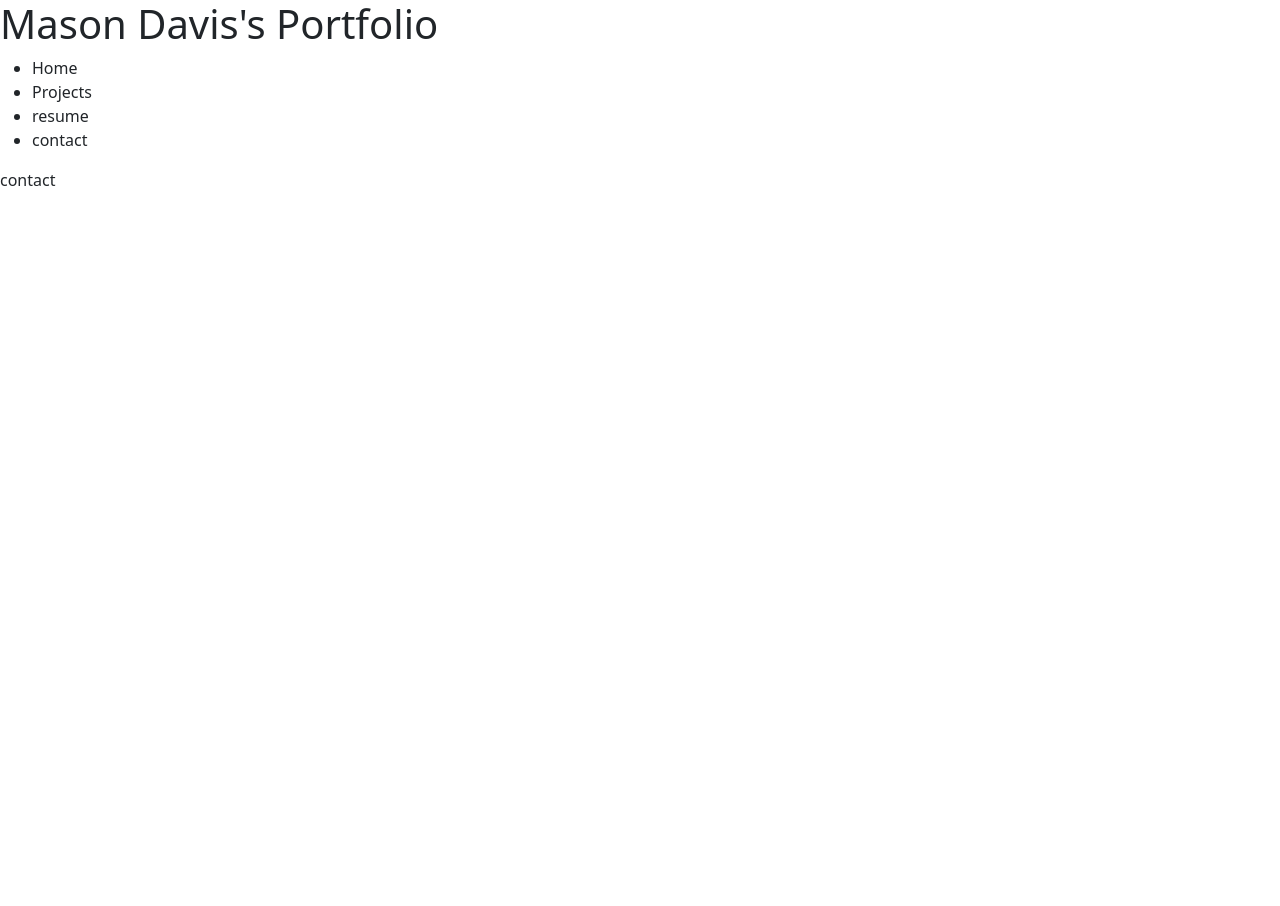
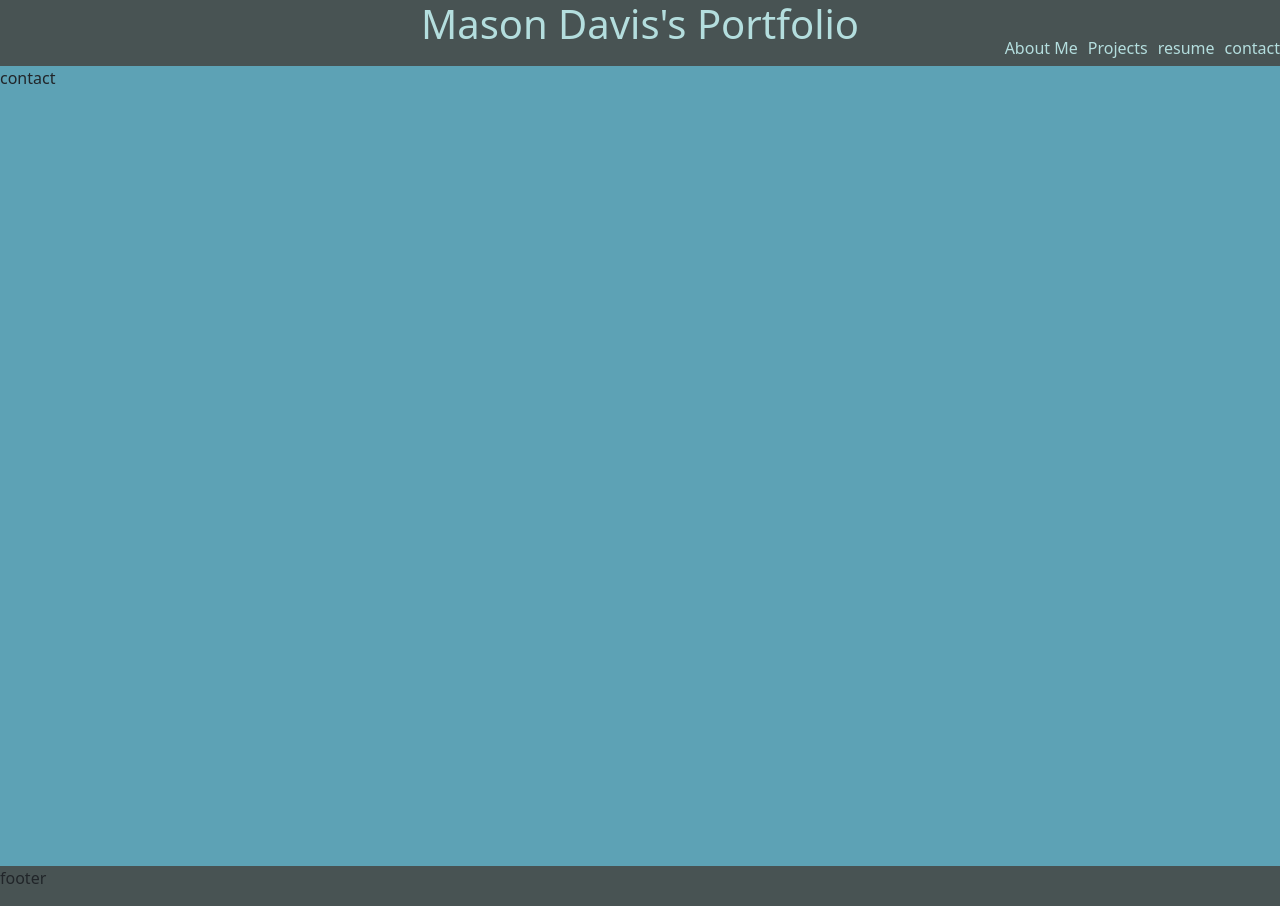
Before and after one commit to Md7113/Portfolio-Mason-Davis, a React (Create React App) app: page / in a window 1280 px wide. Before the commit the page ends 800 px from the top, so only its background shows below. Built offline with nearby package versions, Linux system fonts and the light colour scheme.

Commit message:
add home/about me content. includes images and stryling

```diff
--- a/src/App.css
+++ b/src/App.css
@@ -1 +1,60 @@
 /* empty */
+*{
+  box-sizing: border-box;
+}
+.navList{
+  margin-top: -20px;
+  padding-bottom: 10px;
+  display: flex;
+ justify-content: end;
+ list-style: none;
+}
+
+.listItem{
+  color:rgb(180, 222, 222);
+  margin-left: 10px;
+}
+
+h1{
+  color:rgb(180, 222, 222);
+  display: flex;
+  justify-content: center;
+}
+
+.header{
+  background-color: rgb(72, 83, 83);
+}
+
+.footer{
+  height: 40px;
+  background-color: rgb(72, 83, 83);
+}
+
+.body{
+  margin-top: -20px;
+  height: 100vh;
+  background-color: rgb(93, 162, 181);
+}
+
+.about{
+  display: flex;
+  justify-content: space-between;
+}
+
+.a-m-aside{
+  width: 50%;
+
+}
+
+.a-m-img{
+  width: 40%;
+  display: flex;
+  flex-wrap: wrap;
+}
+
+.a-m-img-1{
+  padding: 5px;
+  width: 50%;
+ height: 50%;
+
+}
--- a/src/App.js
+++ b/src/App.js
@@ -1,5 +1,6 @@
 import React, { useState } from 'react';
 import Index from "./components/index";
+import Footer from "./components/footer";
 import Home from "./pages/home";
 import Projects from "./pages/projects";
 import Resume from "./pages/resume";
@@ -9,7 +10,7 @@ function App() {
   const [currentPage, setCurrentPage] = useState('Home');
 
   const renderPage = () => {
-    if (currentPage === 'home') {
+    if (currentPage === 'about') {
       return <Home />;
     }
     if (currentPage === 'projects') {
@@ -25,6 +26,7 @@ function App() {
   <div>
   <Index currentPage={currentPage} handlePageChange={handlePageChange}/>
   {renderPage()}
+  <Footer />
   </div>
   )
 }
--- /dev/null
+++ b/src/components/footer.js
@@ -0,0 +1,10 @@
+import React from 'react';
+
+export default function footer() {
+
+    return (
+        <div class='footer'>
+        <p>footer</p>
+        </div>
+    );
+  }
--- a/src/components/index.js
+++ b/src/components/index.js
@@ -3,26 +3,26 @@ import React from 'react';
 export default function header({ currentPage, handlePageChange }) {
 
     return (
-        <div>
+        <div class='header'>
         <h1>Mason Davis's Portfolio</h1>
         <nav>
-            <ul>
-                <li><a
-                href="#home"
-                onClick={() => handlePageChange('home')}
-                className={currentPage === 'home' ? 'nav-link active' : 'nav-link'}
-                >Home</a></li>
-                <li><a
+            <ul class='navList'>
+                <li class='listItem'><a
+                href="#about-me"
+                onClick={() => handlePageChange('about')}
+                className={currentPage === 'about' ? 'nav-link active' : 'nav-link'}
+                >About Me</a></li>
+                <li class='listItem'><a
                 href="#projects"
                 onClick={() => handlePageChange('projects')}
                 className={currentPage === 'projects' ? 'nav-link active' : 'nav-link'}
                 >Projects</a></li>
-                <li><a
+                <li class='listItem'><a
                 href="#resume"
                 onClick={() => handlePageChange('resume')}
                 className={currentPage === 'resume' ? 'nav-link active' : 'nav-link'}
                 >resume</a></li>
-                <li><a
+                <li class='listItem'><a
                 href="#contact"
                 onClick={() => handlePageChange('contact')}
                 className={currentPage === 'contact' ? 'nav-link active' : 'nav-link'}
--- a/src/pages/contact.js
+++ b/src/pages/contact.js
@@ -3,7 +3,7 @@ import React from 'react';
 export default function contact() {
 
     return (
-        <div>
+        <div class='body'>
         <p>contact</p>
         </div>
     );
--- a/src/pages/home.js
+++ b/src/pages/home.js
@@ -1,10 +1,19 @@
 import React from 'react';
-
-export default function home() {
+import imgMason from '../images/portrait.jpg'
+export default function about() {
 
     return (
-        <div>
-        <p>Home</p>
+        <div class='body about'>
+        <aside class='a-m-aside'>
+            <h2>About Me</h2>
+            <p>My name is mason Davis and I am a computer programmer. I have my associates degree from BYU-Idaho and I am transfering to UVU to finish up my bachleors degree. I am currently enrolled at the UC Berkely full stack programming Bootcamp, and am set to start the MIT data analytics and machine learning program in January.</p>
+        </aside>
+        <div class='a-m-img'>
+            <img class='a-m-img-1' src={imgMason} alt='Image Of Mason Davis'></img>
+            <img class='a-m-img-1' src={imgMason} alt='Image Of Mason Davis'></img>
+            <img class='a-m-img-1' src={imgMason} alt='Image Of Mason Davis'></img>
+            <img class='a-m-img-1' src={imgMason} alt='Image Of Mason Davis'></img>
+        </div>
         </div>
     );
   }
--- a/src/pages/projects.js
+++ b/src/pages/projects.js
@@ -3,7 +3,7 @@ import React from 'react';
 export default function projects() {
 
     return (
-        <div>
+        <div class='body'>
         <p>projects</p>
         </div>
     );
--- a/src/pages/resume.js
+++ b/src/pages/resume.js
@@ -3,7 +3,7 @@ import React from 'react';
 export default function resume() {
 
     return (
-        <div>
+        <div class='body'>
         <p>resume</p>
         </div>
     );
```
Also changed, not shown: src/images/portrait.jpg (added).
